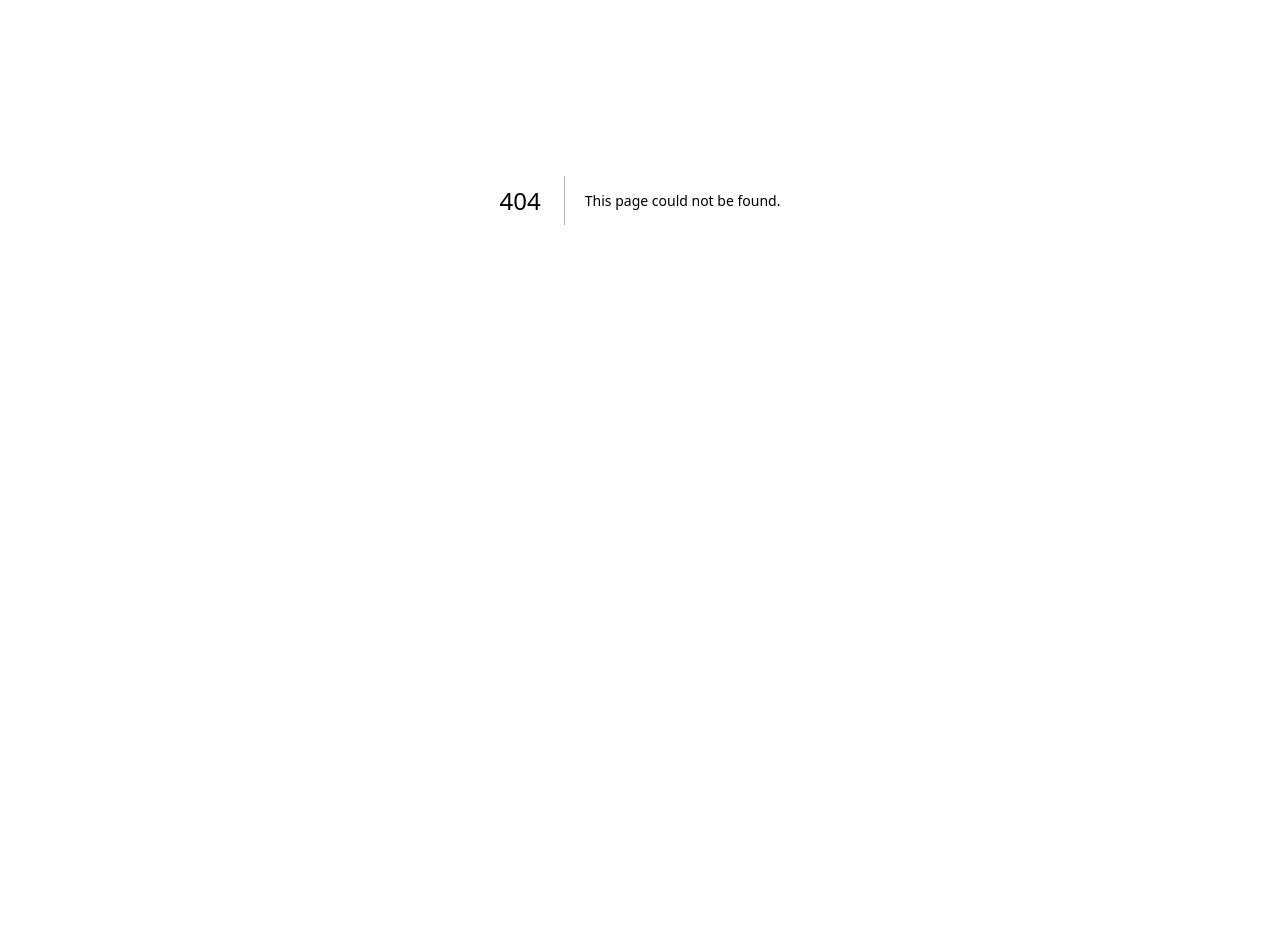
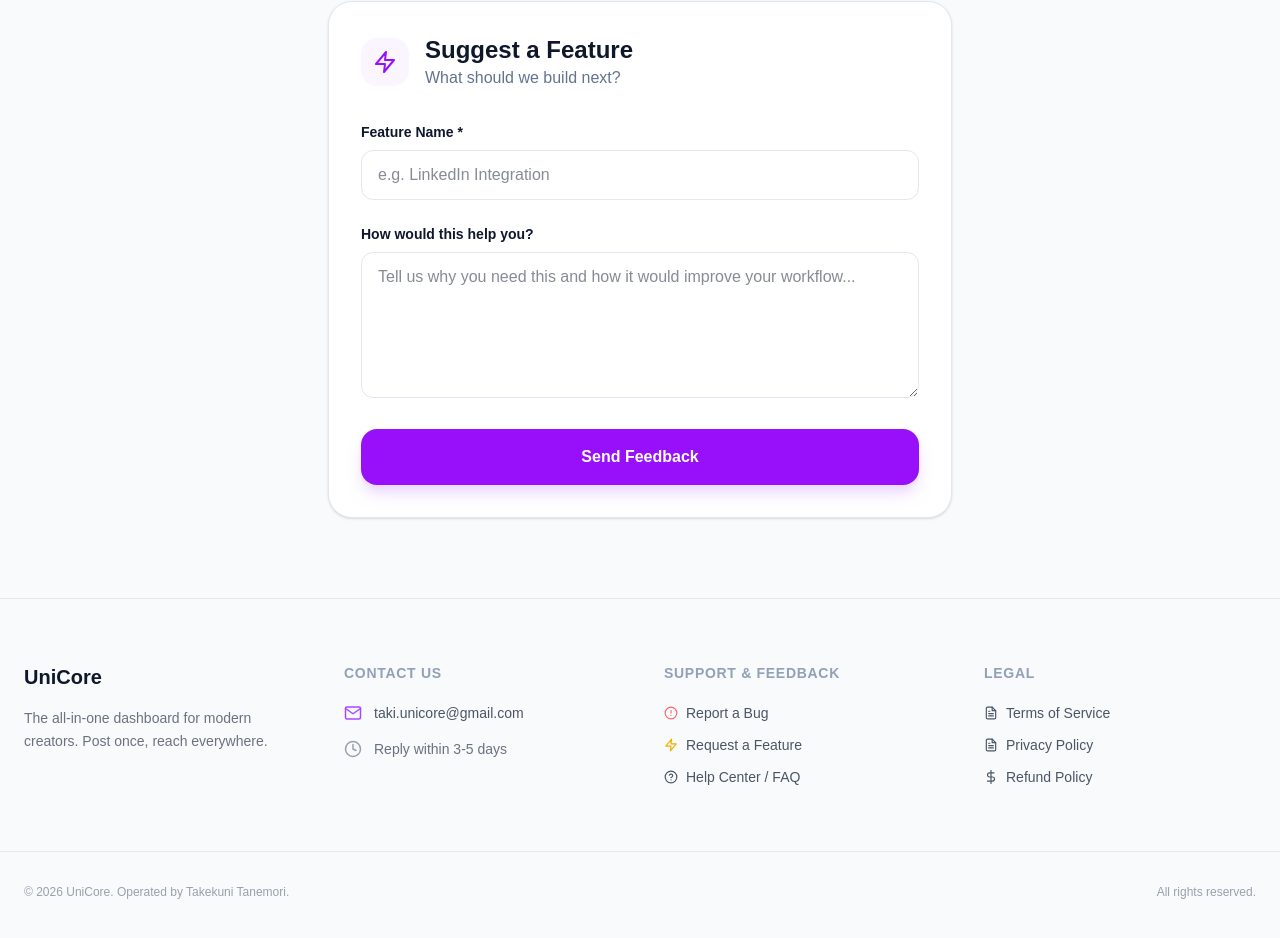
Before and after one commit to TakekuniT/unipost-web, a Next.js app in the folder web/: page /request-feature in a window 1280 px wide. Before the commit this address had no page. Shown: the part 200-1138 px from the top of the page. Before the commit the page ends 800 px from the top, so only its background shows below. Built offline with nearby package versions, Linux system fonts and the light colour scheme.

Commit message:
new pages, updated footer

```diff
--- a/web/app/refund-policy/page.tsx
+++ b/web/app/refund-policy/page.tsx
@@ -44,13 +44,7 @@ export default function RefundPolicy() {
         {/* Refunds */}
         <Section icon={<FiRefreshCcw />} title="3. Refunds">
           Because UniCore is a digital service, we generally do not provide
-          refunds for billing periods that have already begun. If you believe
-          you were charged in error, please contact us at{" "}
-          <span className="font-semibold text-slate-900">
-            takekuni@tanemori.org
-          </span>{" "}
-          within 14 days of the charge. If approved, refunds will be issued to
-          the original payment method within 5–10 business days.
+          refunds for billing periods that have already begun.
         </Section>
 
         <p className="mt-16 text-sm text-slate-500">
--- /dev/null
+++ b/web/app/report-bug/page.tsx
@@ -0,0 +1,96 @@
+"use client";
+
+import { useState } from "react";
+import Navbar from "@/components/Navbar";
+import Footer from "@/components/Footer";
+import { FiAlertCircle, FiChevronLeft } from "react-icons/fi";
+import Link from "next/link";
+
+export default function ReportBug() {
+  const [loading, setLoading] = useState(false);
+
+  async function handleSubmit(formData: FormData) {
+    setLoading(true);
+    // Logic: await saveBugToDatabase(formData)
+    console.log("formData", formData);
+    setLoading(false);
+    alert("Bug reported. Our team is on it!");
+  }
+
+  return (
+    <main className="min-h-screen bg-slate-50 text-slate-900">
+      <Navbar />
+
+      <div className="max-w-2xl mx-auto px-6 py-20">
+        <Link
+          href="/"
+          className="inline-flex items-center text-sm text-slate-500 hover:text-purple-600 mb-8 transition"
+        >
+          <FiChevronLeft className="mr-1" /> Back to Home
+        </Link>
+
+        <div className="bg-white rounded-3xl p-8 shadow-sm border border-slate-200">
+          <div className="flex items-center gap-4 mb-8">
+            <div className="w-12 h-12 bg-red-50 text-red-600 rounded-2xl flex items-center justify-center text-2xl">
+              <FiAlertCircle />
+            </div>
+            <div>
+              <h1 className="text-2xl font-black">Report a Bug</h1>
+              <p className="text-slate-500">Help us make UniCore perfect.</p>
+            </div>
+          </div>
+
+          <form action={handleSubmit} className="space-y-6">
+            <div>
+              <label className="block text-sm font-semibold mb-2">
+                What happened? *
+              </label>
+              <input
+                name="title"
+                required
+                placeholder="e.g. TikTok post failed to sync"
+                className="w-full px-4 py-3 rounded-xl border border-slate-200 focus:ring-2 focus:ring-purple-500 outline-none transition"
+              />
+            </div>
+
+            <div>
+              <label className="block text-sm font-semibold mb-2">
+                Severity
+              </label>
+              <select
+                name="severity"
+                className="w-full px-4 py-3 rounded-xl border border-slate-200 focus:ring-2 focus:ring-purple-500 outline-none transition bg-white"
+              >
+                <option value="low">Low - Visual glitch</option>
+                <option value="medium">
+                  Medium - Something isn't working right
+                </option>
+                <option value="high">High - App crashes / Can't post</option>
+              </select>
+            </div>
+
+            <div>
+              <label className="block text-sm font-semibold mb-2">
+                Steps to reproduce
+              </label>
+              <textarea
+                name="steps"
+                rows={4}
+                placeholder="1. Open dashboard&#10;2. Click upload&#10;3. App freezes..."
+                className="w-full px-4 py-3 rounded-xl border border-slate-200 focus:ring-2 focus:ring-purple-500 outline-none transition"
+              />
+            </div>
+
+            <button
+              disabled={loading}
+              className="w-full py-4 bg-slate-900 text-white font-bold rounded-2xl hover:bg-purple-600 transition-all active:scale-[0.98] disabled:opacity-50"
+            >
+              {loading ? "Submitting..." : "Submit Bug Report"}
+            </button>
+          </form>
+        </div>
+      </div>
+      <Footer />
+    </main>
+  );
+}
--- /dev/null
+++ b/web/app/request-feature/page.tsx
@@ -0,0 +1,80 @@
+"use client";
+
+import { useState } from "react";
+import Navbar from "@/components/Navbar";
+import Footer from "@/components/Footer";
+import { FiZap, FiChevronLeft } from "react-icons/fi";
+import Link from "next/link";
+
+export default function RequestFeature() {
+  const [loading, setLoading] = useState(false);
+
+  async function handleSubmit(formData: FormData) {
+    setLoading(true);
+    console.log("formData", formData);
+    setLoading(false);
+    alert("Great idea! We've added it to our roadmap.");
+  }
+
+  return (
+    <main className="min-h-screen bg-slate-50 text-slate-900">
+      <Navbar />
+
+      <div className="max-w-2xl mx-auto px-6 py-20">
+        <Link
+          href="/"
+          className="inline-flex items-center text-sm text-slate-500 hover:text-purple-600 mb-8 transition"
+        >
+          <FiChevronLeft className="mr-1" /> Back to Home
+        </Link>
+
+        <div className="bg-white rounded-3xl p-8 shadow-sm border border-slate-200">
+          <div className="flex items-center gap-4 mb-8">
+            <div className="w-12 h-12 bg-purple-50 text-purple-600 rounded-2xl flex items-center justify-center text-2xl">
+              <FiZap />
+            </div>
+            <div>
+              <h1 className="text-2xl font-black">Suggest a Feature</h1>
+              <p className="text-slate-500">What should we build next?</p>
+            </div>
+          </div>
+
+          <form action={handleSubmit} className="space-y-6">
+            <div>
+              <label className="block text-sm font-semibold mb-2">
+                Feature Name *
+              </label>
+              <input
+                name="feature"
+                required
+                placeholder="e.g. LinkedIn Integration"
+                className="w-full px-4 py-3 rounded-xl border border-slate-200 focus:ring-2 focus:ring-purple-500 outline-none transition"
+              />
+            </div>
+
+            <div>
+              <label className="block text-sm font-semibold mb-2">
+                How would this help you?
+              </label>
+              <textarea
+                name="description"
+                rows={5}
+                required
+                placeholder="Tell us why you need this and how it would improve your workflow..."
+                className="w-full px-4 py-3 rounded-xl border border-slate-200 focus:ring-2 focus:ring-purple-500 outline-none transition"
+              />
+            </div>
+
+            <button
+              disabled={loading}
+              className="w-full py-4 bg-purple-600 text-white font-bold rounded-2xl hover:bg-purple-700 shadow-lg shadow-purple-200 transition-all active:scale-[0.98] disabled:opacity-50"
+            >
+              {loading ? "Sending..." : "Send Feedback"}
+            </button>
+          </form>
+        </div>
+      </div>
+      <Footer />
+    </main>
+  );
+}
--- a/web/components/Footer.tsx
+++ b/web/components/Footer.tsx
@@ -1,74 +1,92 @@
 import Link from "next/link";
-import { FiMail, FiHelpCircle, FiDollarSign, FiFileText } from "react-icons/fi";
+import {
+  FiMail,
+  FiAlertCircle,
+  FiZap,
+  FiFileText,
+  FiDollarSign,
+  FiHelpCircle,
+  FiClock,
+} from "react-icons/fi";
 
 export default function Footer() {
   const currentYear = new Date().getFullYear();
 
   return (
-    <footer className="bg-gray-50 border-t border-gray-200 py-12">
-      <div className="max-w-7xl mx-auto px-6 grid md:grid-cols-4 gap-8">
+    <footer className="bg-gray-50 border-t border-gray-200 py-16">
+      <div className="max-w-7xl mx-auto px-6 grid grid-cols-1 sm:grid-cols-2 md:grid-cols-4 gap-12">
         {/* Brand Info */}
-        <div>
-          <h3 className="font-bold text-lg mb-4">UniCore</h3>
-          <p className="text-sm text-gray-500">
-            Simplifying social media publishing for modern creators.
+        <div className="flex flex-col">
+          <h3 className="font-bold text-xl mb-4 text-slate-900">UniCore</h3>
+          <p className="text-sm text-gray-500 leading-relaxed">
+            The all-in-one dashboard for modern creators. Post once, reach
+            everywhere.
           </p>
         </div>
 
-        {/* Customer Support */}
+        {/* Contact Us */}
         <div>
-          <h3 className="font-bold text-lg mb-4">Customer Service</h3>
-          <p className="flex items-center gap-2 text-sm text-gray-600 mb-2">
-            <FiMail className="text-gray-400" />
-            takekuni@tanemori.org
-          </p>
-          <p className="text-sm text-gray-500">
-            Response time: Within 3-5 business days
-          </p>
+          <h3 className="font-bold text-sm uppercase tracking-wider text-slate-400 mb-5">
+            Contact Us
+          </h3>
+          <div className="space-y-4">
+            <p className="flex items-center gap-3 text-sm text-gray-600">
+              <FiMail className="text-purple-500 text-lg" />
+              <span className="font-medium">taki.unicore@gmail.com</span>
+            </p>
+            <p className="flex items-center gap-3 text-sm text-gray-500">
+              <FiClock className="text-gray-400 text-lg" />
+              <span>Reply within 3-5 days</span>
+            </p>
+          </div>
         </div>
 
-        {/* Product */}
-        {/* <div>
-          <h3 className="font-bold text-lg mb-4">Product</h3>
-          <ul className="space-y-2 text-sm text-gray-600">
+        {/* Customer Service / Feedback */}
+        <div>
+          <h3 className="font-bold text-sm uppercase tracking-wider text-slate-400 mb-5">
+            Support & Feedback
+          </h3>
+          <ul className="space-y-3 text-sm text-gray-600">
             <li>
               <Link
-                href="/pricing"
-                className="flex items-center gap-2 hover:text-purple-600"
+                href="/report-bug"
+                className="flex items-center gap-2 hover:text-purple-600 transition-colors"
               >
-                <FiDollarSign />
-                Pricing
+                <FiAlertCircle className="text-red-400" />
+                Report a Bug
+              </Link>
+            </li>
+            <li>
+              <Link
+                href="/feature-request"
+                className="flex items-center gap-2 hover:text-purple-600 transition-colors"
+              >
+                <FiZap className="text-yellow-500" />
+                Request a Feature
               </Link>
             </li>
             <li>
               <Link
                 href="/faq"
-                className="flex items-center gap-2 hover:text-purple-600"
+                className="flex items-center gap-2 hover:text-purple-600 transition-colors"
               >
                 <FiHelpCircle />
-                FAQ
-              </Link>
-            </li>
-            <li>
-              <Link
-                href="/contact"
-                className="flex items-center gap-2 hover:text-purple-600"
-              >
-                <FiMail />
-                Contact
+                Help Center / FAQ
               </Link>
             </li>
           </ul>
-        </div> */}
+        </div>
 
         {/* Legal */}
         <div>
-          <h3 className="font-bold text-lg mb-4">Legal</h3>
-          <ul className="space-y-2 text-sm text-gray-600">
+          <h3 className="font-bold text-sm uppercase tracking-wider text-slate-400 mb-5">
+            Legal
+          </h3>
+          <ul className="space-y-3 text-sm text-gray-600">
             <li>
               <Link
                 href="/terms"
-                className="flex items-center gap-2 hover:text-purple-600"
+                className="flex items-center gap-2 hover:text-purple-600 transition-colors"
               >
                 <FiFileText />
                 Terms of Service
@@ -77,7 +95,7 @@ export default function Footer() {
             <li>
               <Link
                 href="/privacy"
-                className="flex items-center gap-2 hover:text-purple-600"
+                className="flex items-center gap-2 hover:text-purple-600 transition-colors"
               >
                 <FiFileText />
                 Privacy Policy
@@ -86,19 +104,21 @@ export default function Footer() {
             <li>
               <Link
                 href="/refund-policy"
-                className="flex items-center gap-2 hover:text-purple-600"
+                className="flex items-center gap-2 hover:text-purple-600 transition-colors"
               >
-                <FiFileText />
-                Refund & Cancellation Policy
+                <FiDollarSign />
+                Refund Policy
               </Link>
             </li>
           </ul>
         </div>
       </div>
 
-      <div className="max-w-7xl mx-auto px-6 mt-12 pt-8 border-t border-gray-200 text-center text-xs text-gray-400">
-        © {currentYear} UniCore. Operated by Takekuni Tanemori. All rights
-        reserved.
+      <div className="max-w-7xl mx-auto px-6 mt-16 pt-8 border-t border-gray-200">
+        <div className="flex flex-col md:flex-row justify-between items-center gap-4 text-xs text-gray-400">
+          <p>© {currentYear} UniCore. Operated by Takekuni Tanemori.</p>
+          <p>All rights reserved.</p>
+        </div>
       </div>
     </footer>
   );
```
